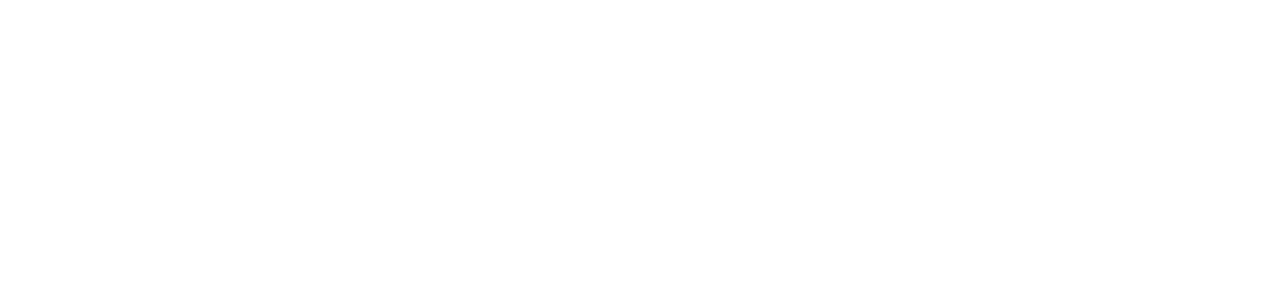
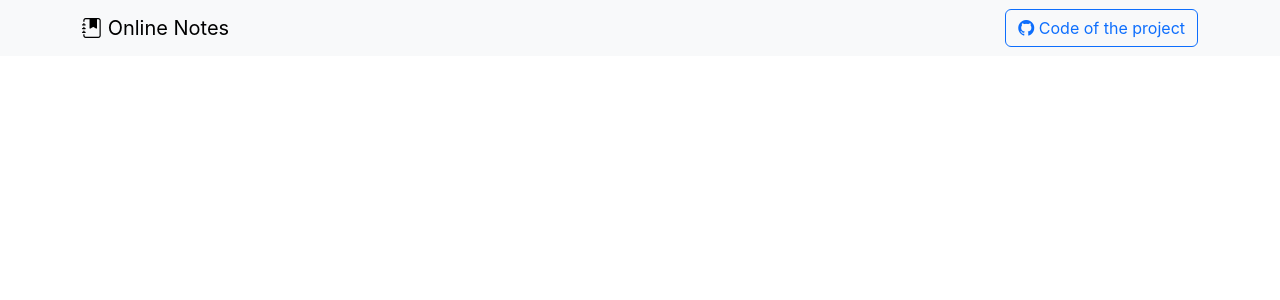
Before and after one commit to CaseyJohnson-RS/OnlineNotes, a React (Create React App) app: page / in a window 1280 px wide. Shown: the top 300 px of the page. Built offline with nearby package versions, Linux system fonts and the light colour scheme; no server answers.

Commit message:
Add first component
feat: appcontoller.js backendapi.js utils.js - now
before start app checks server connetion

fix: App.js - remove Strict mode

```diff
--- a/public/index.html
+++ b/public/index.html
@@ -22,6 +22,7 @@
       work correctly both with client-side routing and a non-root public URL.
       Learn how to configure a non-root public URL by running `npm run build`.
     -->
+    <link rel="stylesheet" href="https://cdn.jsdelivr.net/npm/bootstrap-icons@1.11.3/font/bootstrap-icons.min.css">
     <link href="https://cdn.jsdelivr.net/npm/bootstrap@5.3.3/dist/css/bootstrap.min.css" rel="stylesheet" integrity="sha384-QWTKZyjpPEjISv5WaRU9OFeRpok6YctnYmDr5pNlyT2bRjXh0JMhjY6hW+ALEwIH" crossorigin="anonymous">
     <title>Online Notes</title>
   </head>
--- a/src/App.js
+++ b/src/App.js
@@ -1,14 +1,15 @@
 import { get_app_state } from './appcontoller'
+import { Header } from './components/Header'
+
 
 function App() {
 
   let app_state = get_app_state()
 
-  console.log(app_state);
 
   return (
-    <div >
-
+    <div data-bs-theme="light">
+      <Header />
     </div>
   );
 }
--- a/src/appcontoller.js
+++ b/src/appcontoller.js
@@ -1,4 +1,4 @@
-import { get_active_token } from './utils'
+import { get_active_token, check_server_connection } from './utils'
 
 let auth_states = [
     "authorization",
@@ -13,7 +13,11 @@ let session_states = [
     "main-page",
 ]
 
-let states = session_states + auth_states
+let special_states = [
+    "server-error"
+]
+
+let states = session_states + auth_states + special_states
 Object.freeze(states)
 
 let app_state = null
@@ -35,6 +39,9 @@ export function set_app_state(state)
 
 export function get_app_state()
 {
+    if (app_state === "server-error")
+        return app_state
+
     if (token === null)
         set_app_state("authorization")
     else
@@ -53,4 +60,15 @@ export function get_app_state()
 
 // - - - - - - - - - - - - - - - - - - - - - - - - - - - - - - - -
 
-token = await get_active_token()
+let server_is_ready = await check_server_connection()
+
+if (server_is_ready)
+{
+    token = await get_active_token()
+
+    if (token === null)
+        console.log("No token. Need authrization...")
+    else
+        console.log("Token is valid. Authorized")
+}
+else set_app_state("server-error")
--- a/src/backendapi.js
+++ b/src/backendapi.js
@@ -1,4 +1,22 @@
 import { HOST } from './config'
+
+
+export async function server_hi()
+{
+    const url = HOST + "hi";
+    const options = { method: 'GET' };
+
+    try {
+        const response = await fetch(url, options);
+
+        if (!response.ok)
+            return false;
+
+        return true;
+    } catch (error) {
+        return false;
+    }
+}
 
 
 export async function get_profile_info(token)
--- /dev/null
+++ b/src/components/Header.jsx
@@ -0,0 +1,85 @@
+import Container from 'react-bootstrap/Container';
+import Row from 'react-bootstrap/Row';
+import Col from 'react-bootstrap/Col';
+import Navbar from 'react-bootstrap/Navbar';
+import Button from 'react-bootstrap/Button';
+
+
+function Header(props)
+{
+  let {
+    label="",
+    state="authorization",
+    nickname="Test nickname",
+    admin=false,
+
+    admin_btn_callback=null,
+    settings_btn_callback=null,
+    profile_btn_callback=null
+  } = props
+
+  nickname = (nickname.length <= 32 ? nickname : "Profile")
+  label = (label.length === 0 ? <><i className="bi bi-journal-bookmark-fill"></i> Online Notes </> : label)
+
+  let admin_btn = <></>
+  let settings_btn = <></>
+  let profile_btn = <></>
+
+  // - - - - - - - - - - - - - - - - - - - - - - - - - - - - - - - - - -
+
+  if (state === "authorization" || state === "server-error")
+  {
+    profile_btn =
+      <Button variant="outline-primary" href='https://github.com/CaseyJohnson-RS/OnlineNotes' target='_blank'>
+        <i className="bi bi-github"></i> Code of the project
+      </Button>
+  }
+  else if (state === "main-page")
+  {
+    if (admin)
+    {
+      admin_btn =
+        <Button variant="outline-info" onClick={admin_btn_callback}>
+          <i class="bi bi-person-fill-gear"></i>
+        </Button>
+    }
+    settings_btn =
+      <Button variant="outline-secondary" onClick={settings_btn_callback}>
+        <i class="bi bi-gear-fill"></i>
+      </Button>
+    profile_btn =
+      <Button variant="outline-primary" onClick={profile_btn_callback}>
+        { nickname }
+      </Button>
+  }
+
+  // - - - - - - - - - - - - - - - - - - - - - - - - - - - - - - - - - -
+
+  return (<Navbar expand="lg" className="bg-body-tertiary">
+      <Container>
+
+        <Navbar.Brand>
+          { label }
+        </Navbar.Brand>
+
+        <Row>
+
+          <Col xs="auto">
+            { admin_btn }
+          </Col>
+
+          <Col xs="auto">
+            { settings_btn }
+          </Col>
+
+          <Col xs="auto">
+            { profile_btn }
+          </Col>
+
+        </Row>
+
+      </Container>
+    </Navbar>);
+}
+
+export { Header }
--- a/src/utils.js
+++ b/src/utils.js
@@ -1,4 +1,4 @@
-import { get_profile_info } from './backendapi'
+import { get_profile_info, server_hi } from './backendapi'
 
 
 async function validate_token(token)
@@ -6,6 +6,15 @@ async function validate_token(token)
     const res = await get_profile_info(token)
 
     return !(res === null)
+}
+
+
+// - - - - - - - - - - - - - - - - - - - - - - - - - - - - - - - - - - - - - - - - - - - - - - - -
+
+
+export async function check_server_connection()
+{
+    return (await server_hi())
 }
 
 
```
Also changed, not shown: src/frames/Authorization.jsx (added, +12 -0 lines), src/frames/Registration.jsx (deleted, +0 -10 lines).
